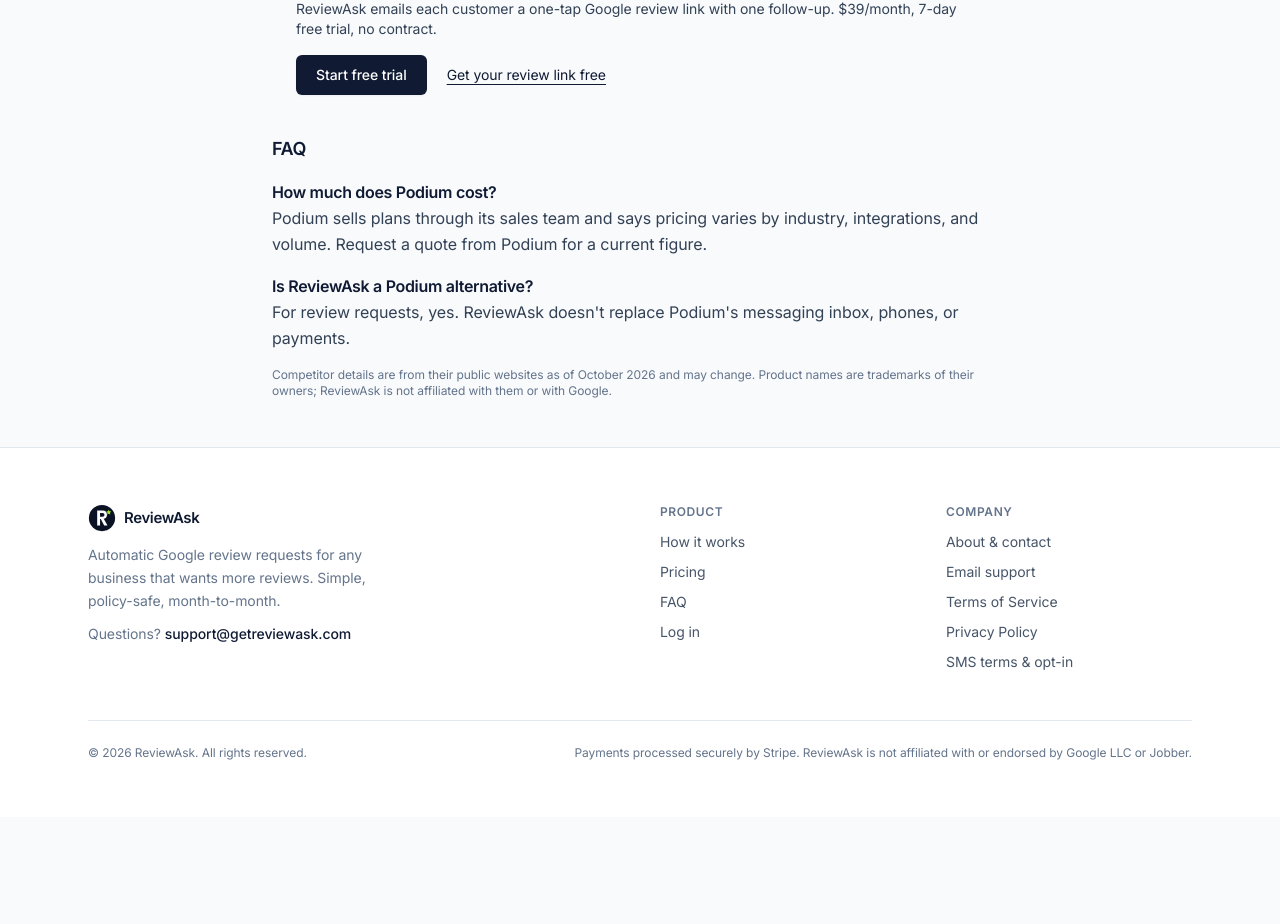
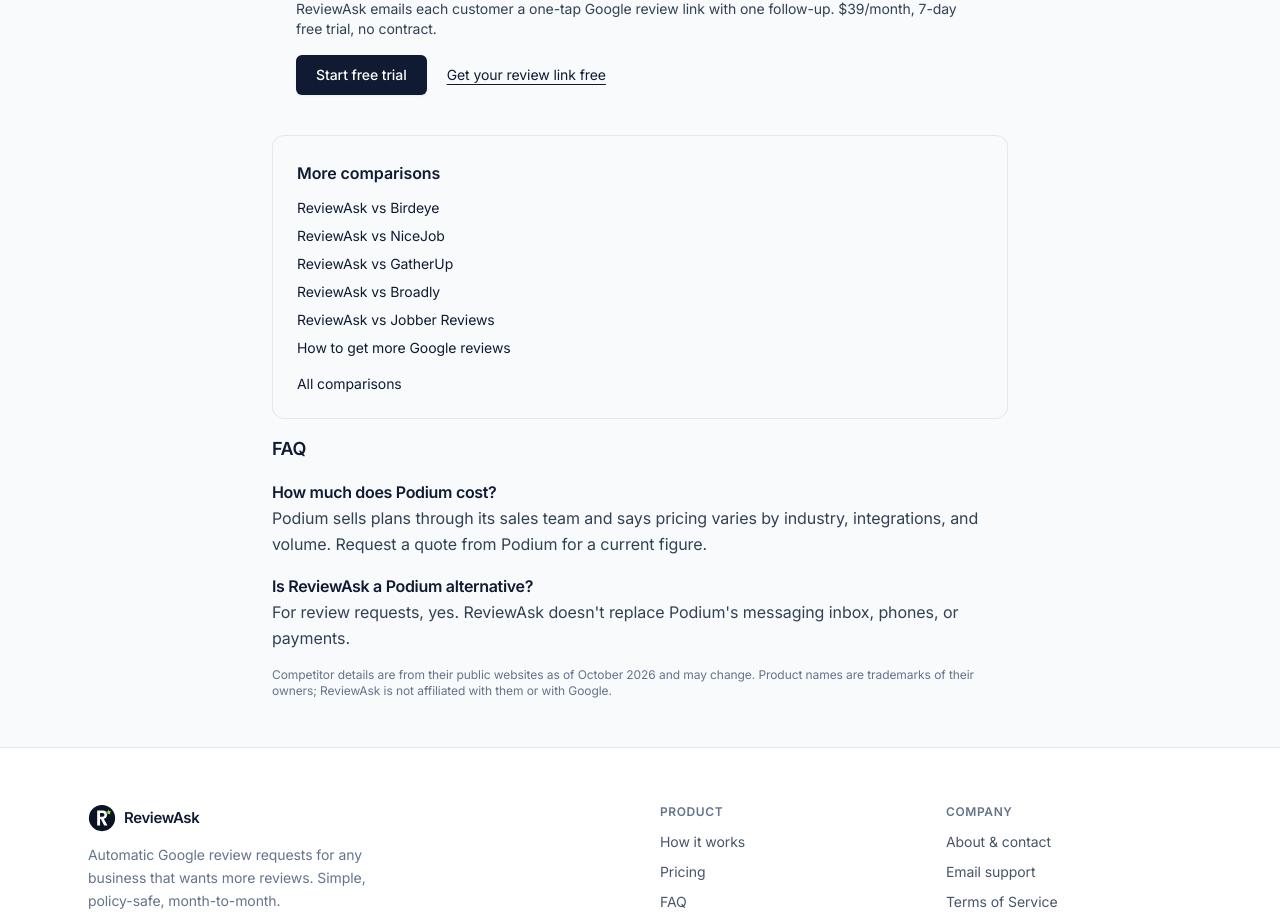
Before and after one commit to realnickd31/reviewask, a Next.js app in the folder app/: page /vs/reviewask-vs-podium in a window 1280 px wide. Shown: the part 1060-1984 px from the top of the page. Before the commit the page ends 1877 px from the top, so only its background shows below. Built offline with nearby package versions, Linux system fonts and the light colour scheme.

Commit message:
Add related guides / more comparisons internal links on guide and vs pages

```diff
--- a/app/components/ArticlePage.tsx
+++ b/app/components/ArticlePage.tsx
@@ -1,7 +1,7 @@
 import Link from "next/link";
 import type { Metadata } from "next";
 import Legal from "./Legal";
-import type { Article } from "@/lib/articles";
+import { articles, type Article } from "@/lib/articles";
 import { OG_IMAGES } from "@/lib/og";
 export function articleMeta(a: Article): Metadata {
   const url = `/${a.kind}/${a.slug}`;
@@ -13,6 +13,18 @@
 const md = (t: string) => t.split(/(\[[^\]]+\]\(\/[^)]+\))/).map((s, i) => { const m = s.match(/^\[([^\]]+)\]\((\/[^)]+)\)$/); return m ? <Link key={i} href={m[2]}>{m[1]}</Link> : s; });
 const linkify = (t: string) => { if (/\]\(\//.test(t)) return <>{md(t)}</>; const m = LINKS.find(([k]) => t.includes(k)); if (!m) return t; const [k, href] = m; const [a, ...b] = t.split(k);
   return <>{a}<Link href={href}>{k}</Link>{b.join(k)}</>; };
+const RELATED: Record<string, string[]> = {
+  "how-to-get-more-google-reviews": ["how-to-ask-customers-for-a-review", "find-your-google-review-link", "google-review-policy-rules"],
+  "how-to-ask-customers-for-a-review": ["find-your-google-review-link", "google-review-policy-rules", "how-to-get-more-google-reviews"],
+  "find-your-google-review-link": ["how-to-ask-customers-for-a-review", "how-to-get-more-google-reviews"],
+  "how-to-respond-to-google-reviews": ["how-to-get-more-google-reviews", "google-review-policy-rules"],
+  "google-review-policy-rules": ["how-to-ask-customers-for-a-review", "how-to-respond-to-google-reviews"],
+};
+function related(a: Article): { heading: string; items: Article[] } {
+  const guide = (slug: string) => articles.find((x) => x.kind === "guides" && x.slug === slug)!;
+  if (a.kind === "guides") return { heading: "Related guides", items: (RELATED[a.slug] ?? []).map(guide).filter(Boolean) };
+  return { heading: "More comparisons", items: [...articles.filter((x) => x.kind === "vs" && x.slug !== a.slug), guide("how-to-get-more-google-reviews")] };
+}
 export default function ArticlePage({ a }: { a: Article }) {
   const ld = [{ "@context": "https://schema.org", "@type": "Article", headline: a.h1, description: a.description, dateModified: "2026-10-29", author: { "@type": "Organization", name: "ReviewAsk" }, mainEntityOfPage: `https://getreviewask.com/${a.kind}/${a.slug}` },
     { "@context": "https://schema.org", "@type": "FAQPage", mainEntity: a.faqs.map((f) => ({ "@type": "Question", name: f.q, acceptedAnswer: { "@type": "Answer", text: f.a } })) }];
@@ -24,6 +36,7 @@
       {s.p?.map((t) => <p key={t}>{linkify(t)}</p>)}
       {s.list && <ul className="list-disc space-y-1 pl-5">{s.list.map((t) => <li key={t}>{t}</li>)}</ul>}</section>)}
     <div className="mt-8 rounded-xl bg-slate-50 p-6"><p className="font-semibold text-navy-900">Ask every customer, without remembering to</p><p className="mt-1 text-sm">ReviewAsk emails each customer a one-tap Google review link with one follow-up. $39/month, 7-day free trial, no contract.</p><div className="mt-4 flex flex-wrap gap-3"><Link href="/signup" className="btn-navy px-5 py-2.5 !text-white no-underline">Start free trial</Link><Link href="/tools/review-link" className="px-2 py-2.5 text-sm underline underline-offset-4">Get your review link free</Link></div></div>
+    {(() => { const r = related(a); return r.items.length > 0 && <nav aria-label={r.heading} className="rounded-xl border border-slate-200 p-6"><p className="font-semibold text-navy-900">{r.heading}</p><ul className="mt-3 space-y-2 text-sm">{r.items.map((x) => <li key={x.slug}><Link href={`/${x.kind}/${x.slug}`}>{x.h1}</Link></li>)}</ul><p className="mt-4 text-sm"><Link href={a.kind === "vs" ? "/vs" : "/guides"}>{a.kind === "vs" ? "All comparisons" : "All guides"}</Link></p></nav>; })()}
     <h2>FAQ</h2>
     {a.faqs.map((f) => <div key={f.q}><h3 className="font-semibold text-navy-900">{f.q}</h3><p>{f.a}</p></div>)}
     {a.kind === "vs" && <p className="text-xs text-slate-500">Competitor details are from their public websites as of October 2026 and may change. Product names are trademarks of their owners; ReviewAsk is not affiliated with them or with Google.</p>}
```
